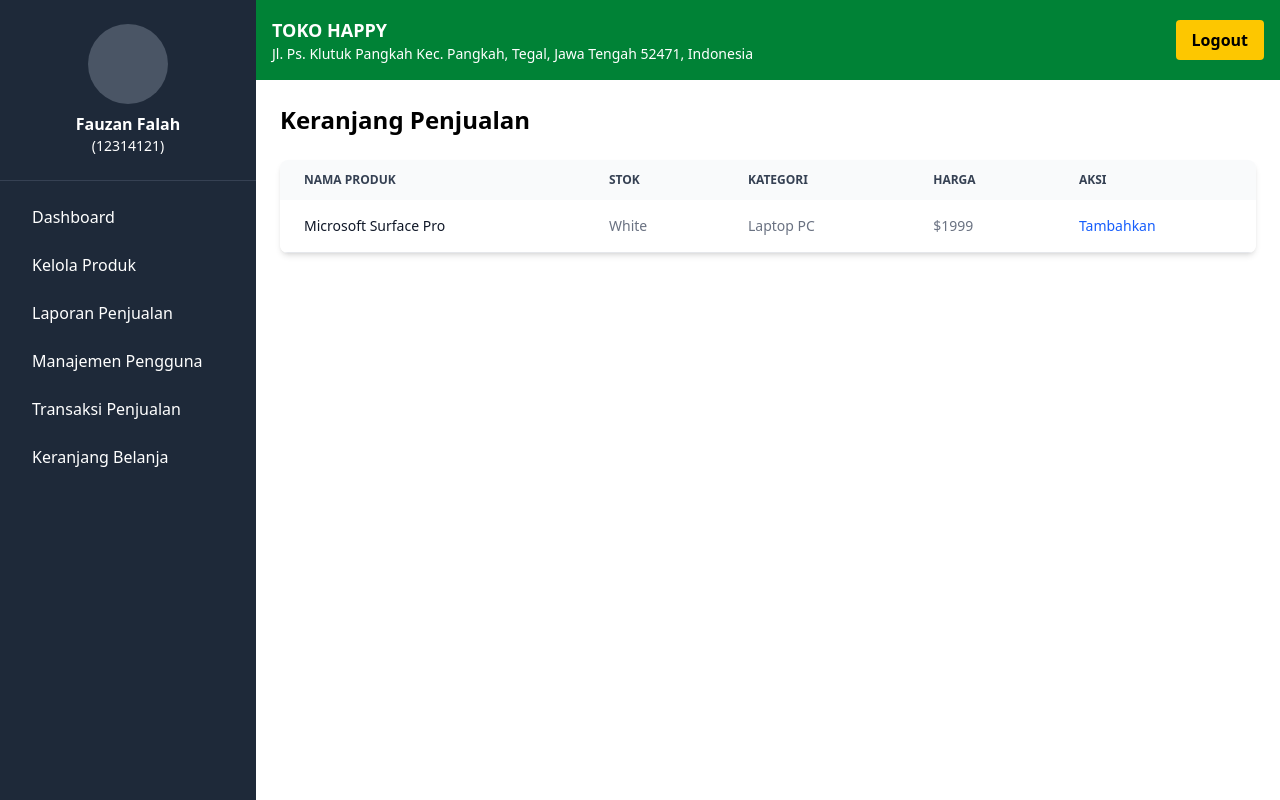
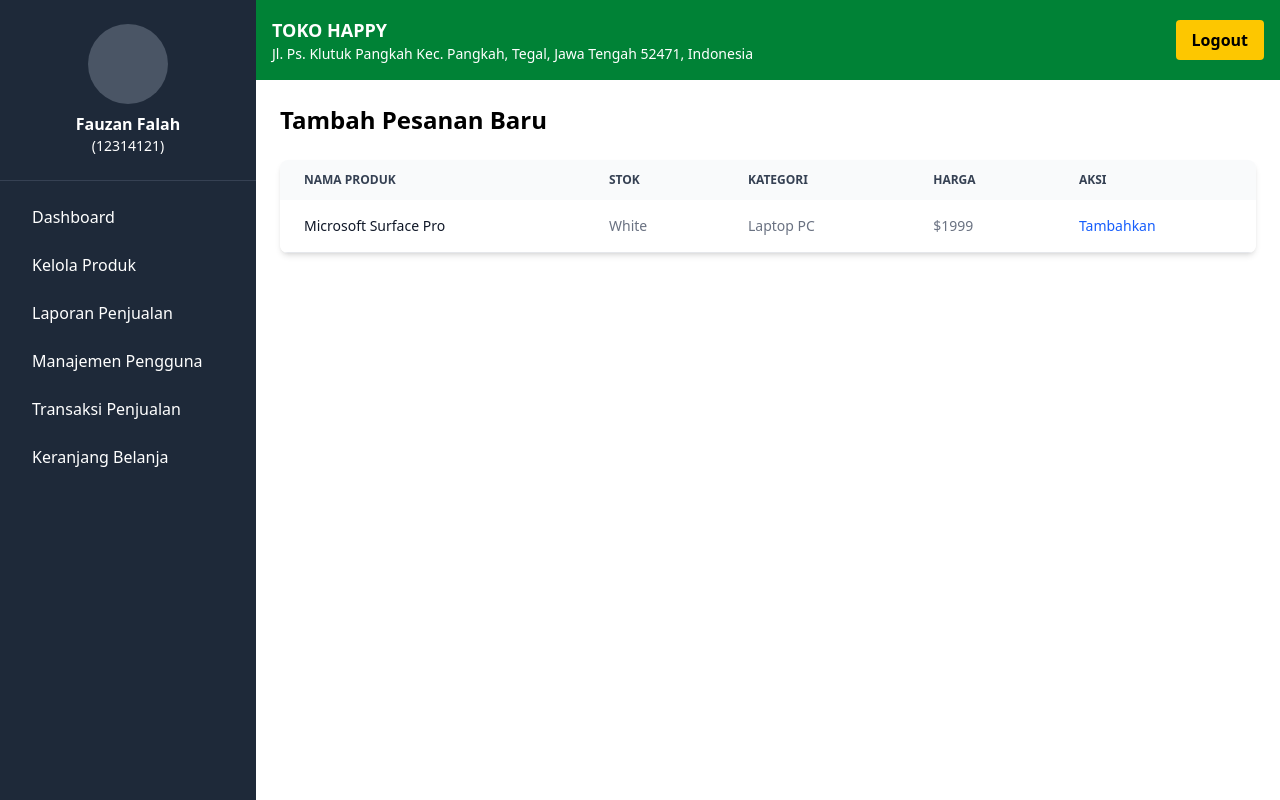
Before and after one commit to Opjasson/toko_happy, a React (Vite) app in the folder toko_happy/: page / in a window 1280 px wide. Built offline with nearby package versions, Linux system fonts and the light colour scheme.

Commit message:
frontend ; edit title dashboard page

```diff
--- a/toko_happy/src/Components/Templates/MainLayout.jsx
+++ b/toko_happy/src/Components/Templates/MainLayout.jsx
@@ -66,8 +66,6 @@
                 </header>
 
                 <main className="p-6 space-y-6">
-                    <h1 className="text-2xl font-bold">Keranjang Penjualan</h1>
-
                     {children}
                 </main>
             </div>
--- a/toko_happy/src/Pages/Dashboard.jsx
+++ b/toko_happy/src/Pages/Dashboard.jsx
@@ -4,6 +4,7 @@
 const Dashboard = () => {
   return (
       <MainLayout>
+          <h1 className="text-2xl font-bold">Tambah Pesanan Baru</h1>
           <div class="relative overflow-x-auto shadow-md sm:rounded-lg">
               <table class="w-full text-sm text-left rtl:text-right text-gray-500 dark:text-gray-400">
                   <thead class="text-xs text-gray-700 uppercase bg-gray-50 dark:bg-gray-700 dark:text-gray-400">
@@ -43,7 +44,6 @@
                               </a>
                           </td>
                       </tr>
-
                   </tbody>
               </table>
           </div>
```
